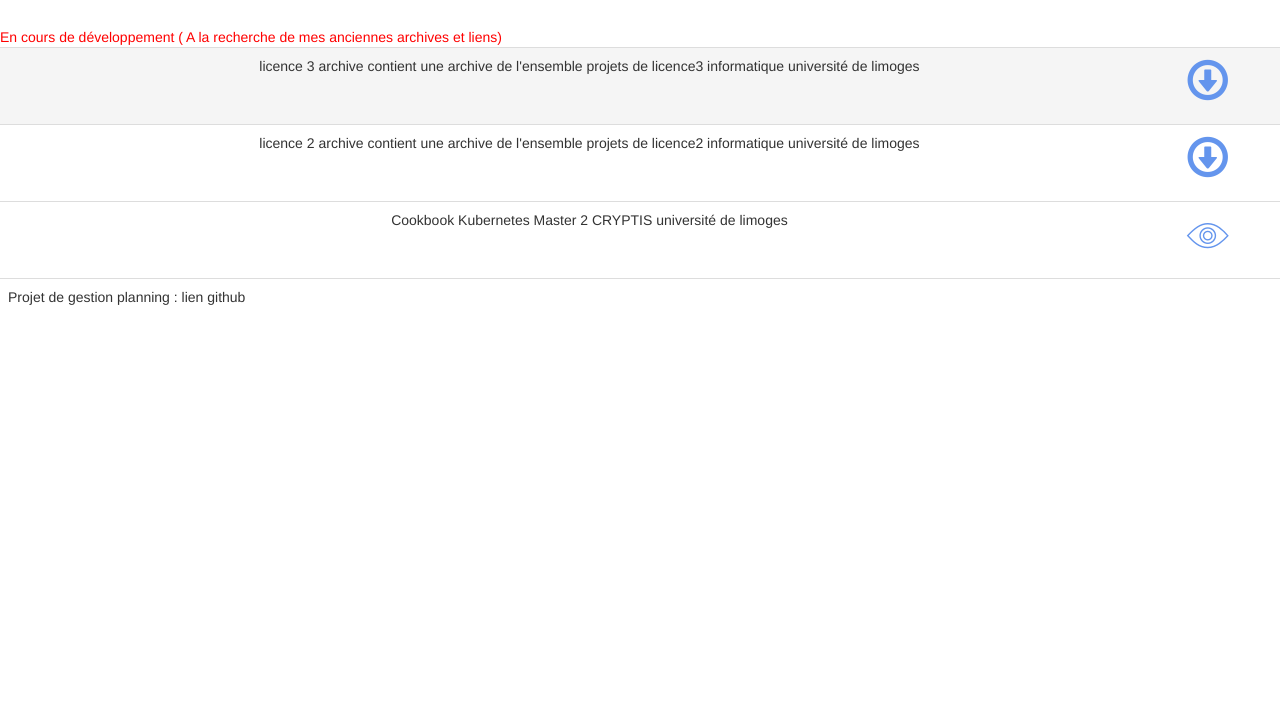
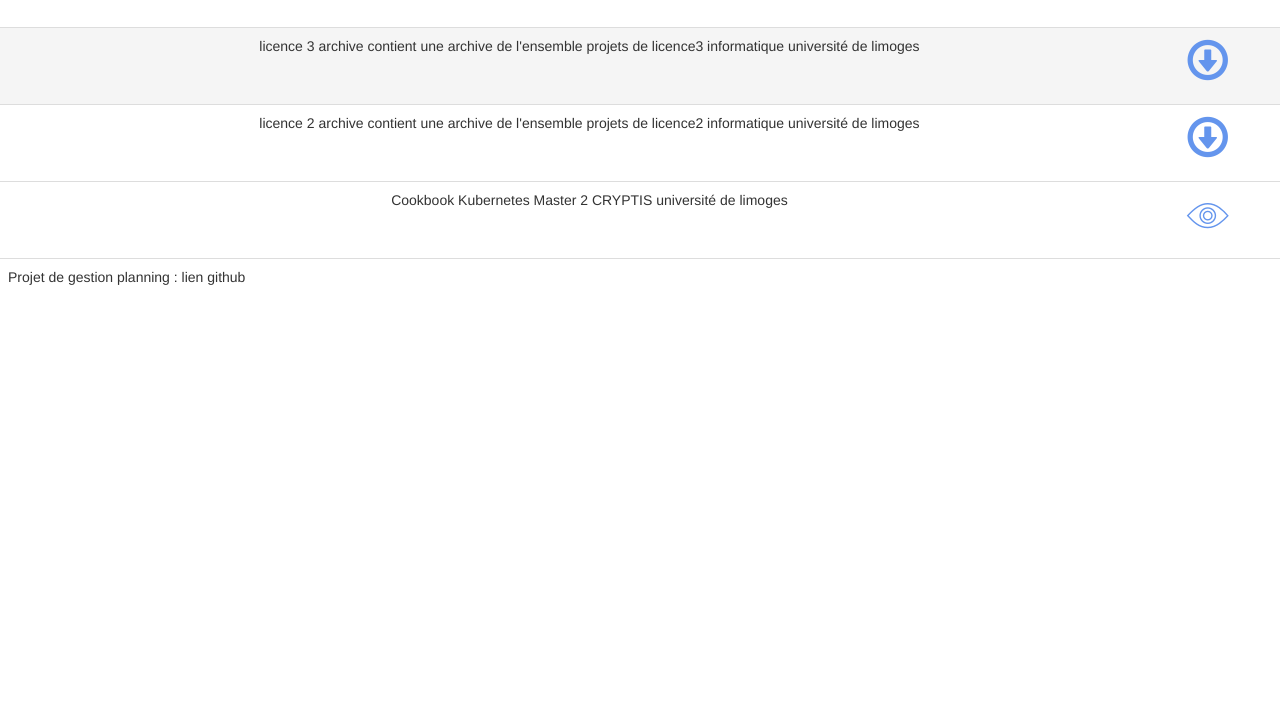
Before and after one commit to kerfala/kerfala_camara_perso, a plain HTML site: page pages/archives.html in a window 1280 px wide. Shown: the part 102-820 px from the top of the page. Drawn offline with nearby package versions, Linux system fonts and the light colour scheme; some packages are replaced by stand-ins of ours.

Commit message:
modification

```diff
--- a/pages/archives.html
+++ b/pages/archives.html
@@ -50,7 +50,7 @@
         </section>
 
 	<h1 class="text-center" id="gras"> Ensemble des travaux réalisés au cours de mon parcours scolaire et extra scolaire </h1> <br>
-      <span id="rouge"> En cours de développement ( A la recherche de mes anciennes archives et liens)  </span> <br>
+     <!-- <span id="rouge"> En cours de développement ( A la recherche de mes anciennes archives et liens)  </span> <br>-->
 	 <table class="table table-dark">
         <tr class="active">
                   <td scope="col"  class="text-center">licence 3 archive contient une archive de l'ensemble projets de licence3 informatique université de limoges </td>
```
